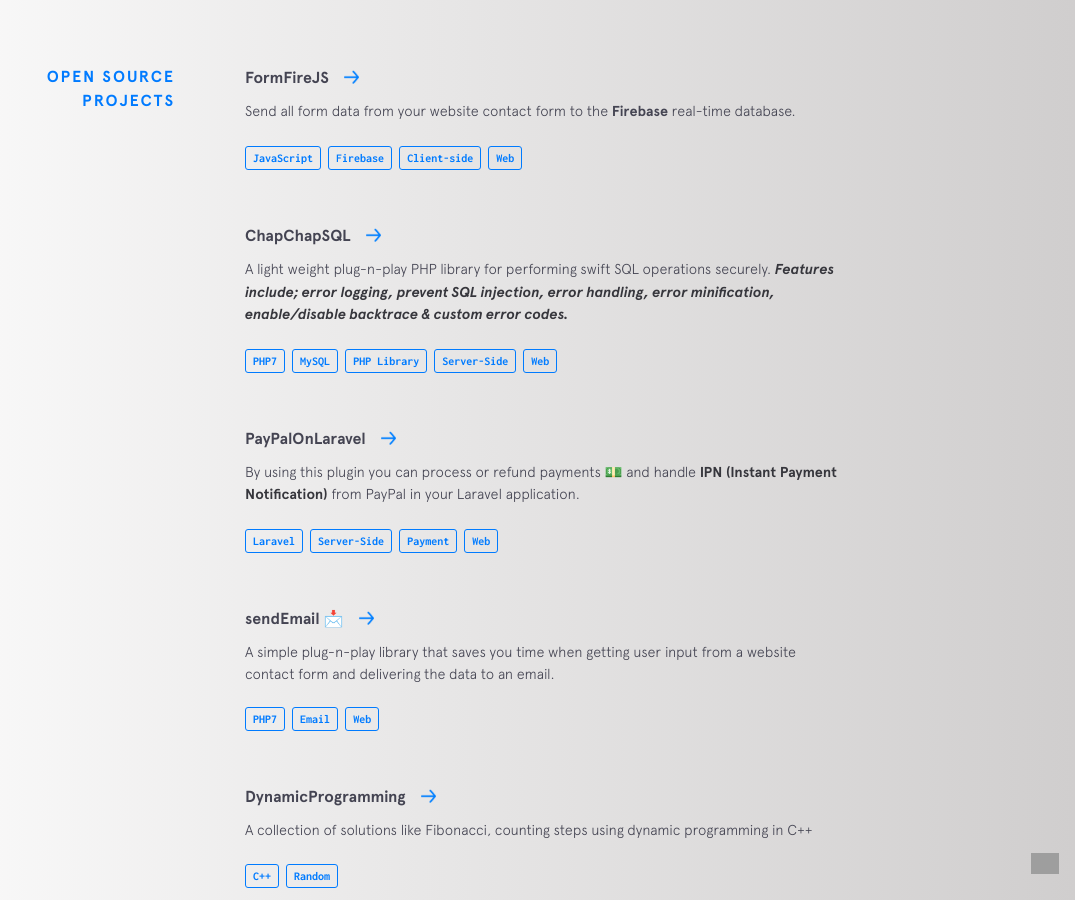
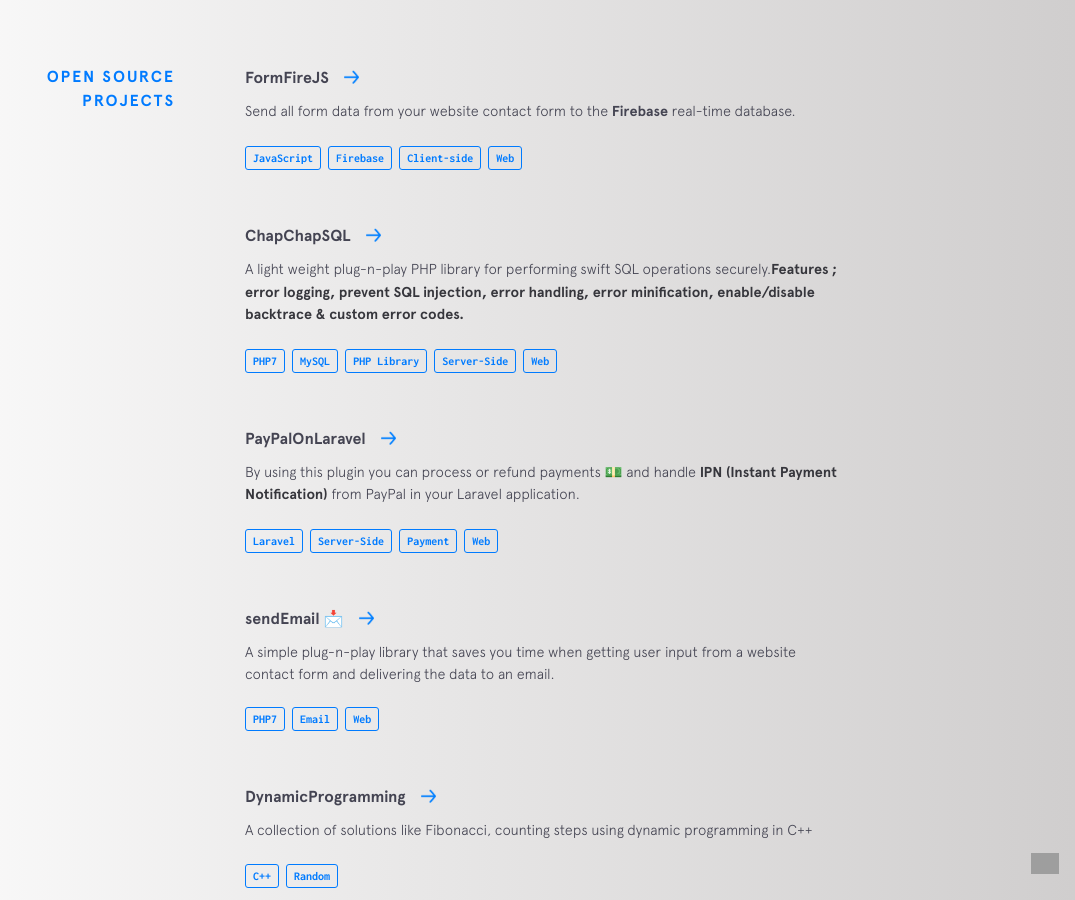
Before and after one commit to Timtech4u/timtech4u.github.io, a Jekyll site: the page built from index.html, in a window 1280 px wide and 900 px high, scrolled down 4151 px. Shown: the whole window, without its empty margins (205-1280 px from the left). Built offline with Jekyll 4.4.1, drawn with Linux system fonts in a browser that asks for light colours; nearby versions of some CDN libraries; grey boxes are pictures that could not be loaded.

Commit message:
exciting updates

```diff
--- a/_data/other-projects.yml
+++ b/_data/other-projects.yml
@@ -11,7 +11,7 @@
 - name: ChapChapSQL
   url: https://github.com/kelvinkamau/ChapChapSQL
   code: https://github.com/kelvinkamau/ChapChapSQL
-  description: A light weight plug-n-play PHP library for performing swift SQL operations securely. <i><strong>Features include; error logging, prevent SQL injection, error handling, error minification, enable/disable backtrace & custom  error codes.</strong></i>
+  description: A light weight plug-n-play PHP library for performing swift SQL operations securely.<strong>Features ; error logging, prevent SQL injection, error handling, error minification, enable/disable backtrace & custom  error codes.</strong>
   used:
     - thing: PHP7
     - thing: MySQL
```
